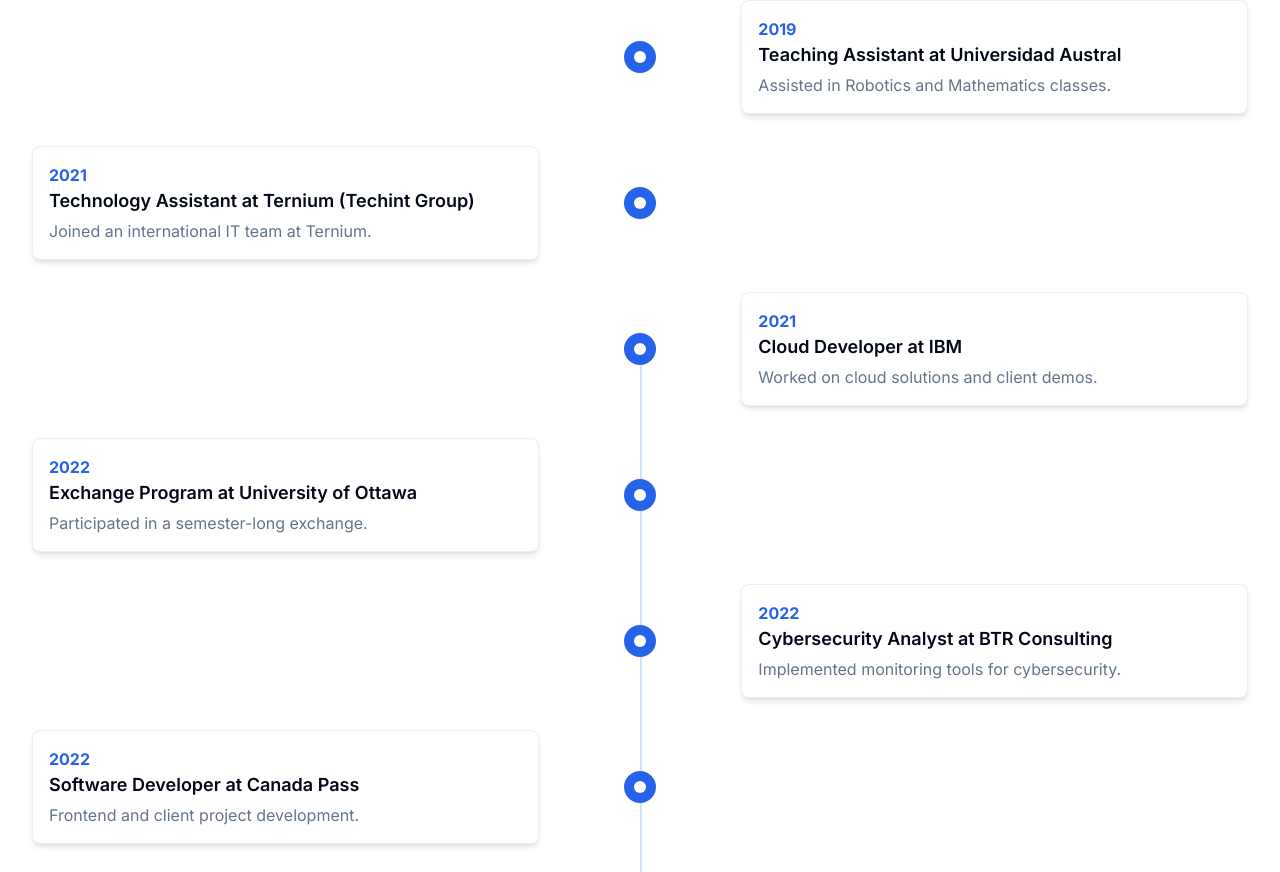
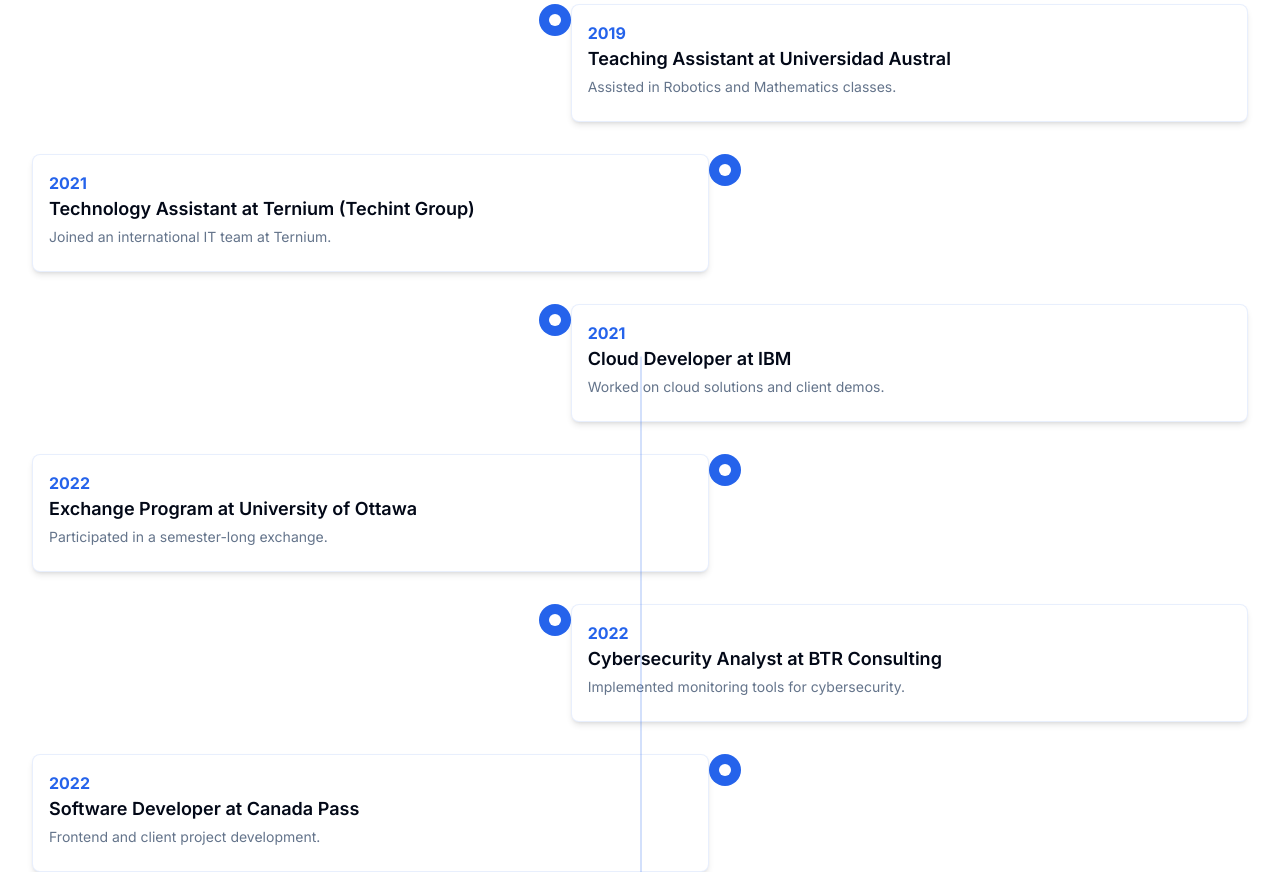
Before and after one commit to rocioferreiro/portfolio, a Next.js app: page / in a window 1280 px wide. Shown: the part 3997-4869 px from the top of the page. Built offline with nearby package versions, Linux system fonts and the light colour scheme.

Commit message:
Refactor Timeline component for improved layout and accessibility; update global styles for better color formatting.

```diff
--- a/app/components/Timeline.tsx
+++ b/app/components/Timeline.tsx
@@ -1,7 +1,7 @@
 "use client"
 
 import { useState, useRef } from "react"
-import { motion, useScroll, useTransform, useSpring, useInView } from "framer-motion"
+import { motion, useScroll, useSpring, useInView } from "framer-motion"
 
 const timelineEvents = [
   {
@@ -83,28 +83,6 @@ const timelineEvents = [
   },
 ];
 
-
-const FlowerIcon = ({ progress }: { progress: number }) => (
-  <svg
-    viewBox="0 0 24 24"
-    fill="none"
-    xmlns="http://www.w3.org/2000/svg"
-    className="w-6 h-6"
-    style={{ transform: `scale(${progress})` }}
-  >
-    <path
-      d="M12 22C17.5228 22 22 17.5228 22 12C22 6.47715 17.5228 2 12 2C6.47715 2 2 6.47715 2 12C2 17.5228 6.47715 22 12 22Z"
-      stroke="currentColor"
-      strokeWidth="2"
-    />
-    <path
-      d="M12 8C12 8 14 10 14 12C14 14 12 16 12 16C12 16 10 14 10 12C10 10 12 8 12 8Z"
-      stroke="currentColor"
-      strokeWidth="2"
-    />
-  </svg>
-)
-
 export default function Timeline() {
   const [expandedEvent, setExpandedEvent] = useState<number | null>(null)
   const containerRef = useRef<HTMLDivElement>(null)
@@ -133,9 +111,9 @@ export default function Timeline() {
         </motion.div>
 
         <div className="relative">
-          {/* Vertical line */}
+          {/* Timeline Line */}
           <motion.div
-            className="absolute left-1/2 transform -translate-x-1 w-0.5 h-full bg-primary/20"
+            className="absolute left-4 sm:left-1/2 transform sm:-translate-x-1 w-0.5 h-full bg-primary/20"
             style={{ scaleY: scaleX }}
           />
 
@@ -160,10 +138,10 @@ function TimelineEvent({
   isExpanded,
   onToggle,
 }: {
-  event: (typeof timelineEvents)[0]
-  index: number
-  isExpanded: boolean
-  onToggle: () => void
+  readonly event: (typeof timelineEvents)[0]
+  readonly index: number
+  readonly isExpanded: boolean
+  readonly onToggle: () => void
 }) {
   const ref = useRef(null)
   const isInView = useInView(ref, { once: true, amount: 0.5 })
@@ -171,37 +149,49 @@ function TimelineEvent({
   return (
     <motion.div
       ref={ref}
-      className={`mb-8 flex justify-between items-center w-full ${index % 2 === 0 ? "flex-row-reverse" : ""}`}
+      className={`mb-8 flex w-full items-start ${index % 2 === 0 ? "sm:flex-row-reverse" : ""}`}
       initial={{ opacity: 0, y: 50 }}
       animate={isInView ? { opacity: 1, y: 0 } : { opacity: 0, y: 50 }}
       transition={{ duration: 0.8, delay: index * 0.1 }}
     >
-      <div className="w-5/12" />
-      <div className="z-20">
+      {/* Spacer - hidden on mobile */}
+      <div className="hidden sm:block w-5/12" />
+
+      {/* Timeline dot */}
+      <div className="z-20 mr-4 sm:mx-0">
         <div className="flex items-center justify-center w-8 h-8 bg-primary rounded-full">
           <div className="w-3 h-3 bg-background rounded-full" />
         </div>
       </div>
+
+      {/* Content container */}
+      <div className="flex-1 sm:w-5/12">
+        {/* Main card */}
         <motion.div
-        className="w-5/12 cursor-pointer"
-        whileHover={{ scale: 1.05 }}
-        whileTap={{ scale: 0.95 }}
+          className="w-full cursor-pointer"
+          whileHover={{ scale: 1.02 }}
+          whileTap={{ scale: 0.98 }}
           onClick={onToggle}
         >
           <div className="p-4 bg-background rounded-lg shadow-md border border-primary/10">
             <span className="font-bold text-primary">{event.year}</span>
             <h3 className="text-lg font-semibold mb-1">{event.title}</h3>
-          <p className="text-muted-foreground">{event.description}</p>
+            <p className="text-muted-foreground text-sm">{event.description}</p>
             <motion.div
               initial={{ height: 0, opacity: 0 }}
-            animate={{ height: isExpanded ? "auto" : 0, opacity: isExpanded ? 1 : 0 }}
+              animate={{
+                height: isExpanded ? "auto" : 0,
+                opacity: isExpanded ? 1 : 0
+              }}
               transition={{ duration: 0.3 }}
-            className="overflow-hidden"
+              className="overflow-hidden mt-2"
             >
-            <p className="mt-2 text-sm text-muted-foreground">{event.details}</p>
+              <p className="text-sm text-muted-foreground">{event.details}</p>
             </motion.div>
           </div>
         </motion.div>
+
+      </div>
     </motion.div>
   )
 }
--- a/app/globals.css
+++ b/app/globals.css
@@ -37,15 +37,15 @@
 
   .dark {
     --background: 22.2 20% 4.9%;
-    --foreground: 281, 60%, 65%;
+    --foreground: 281 60% 65%;
     --card: 222.2 84% 4.9%;
     --card-foreground: 210 40% 98%;
     --popover: 222.2 84% 4.9%;
     --popover-foreground: 210 40% 98%;
-    --primary: 197, 57%, 50%;
+    --primary: 197 57% 50%;
     --primary-foreground: 50 47.4% 98%;
     --shadow: 211 84% 50%;
-    --secondary: 0, 96%, 70%;
+    --secondary: 0 96% 70%;
     --secondary-foreground: 210 40% 98%;
     --muted: 217.2 32.6% 17.5%;
     --muted-foreground: 40 15% 98%;
```
Lines whose indentation alone changed are shown as unchanged.
